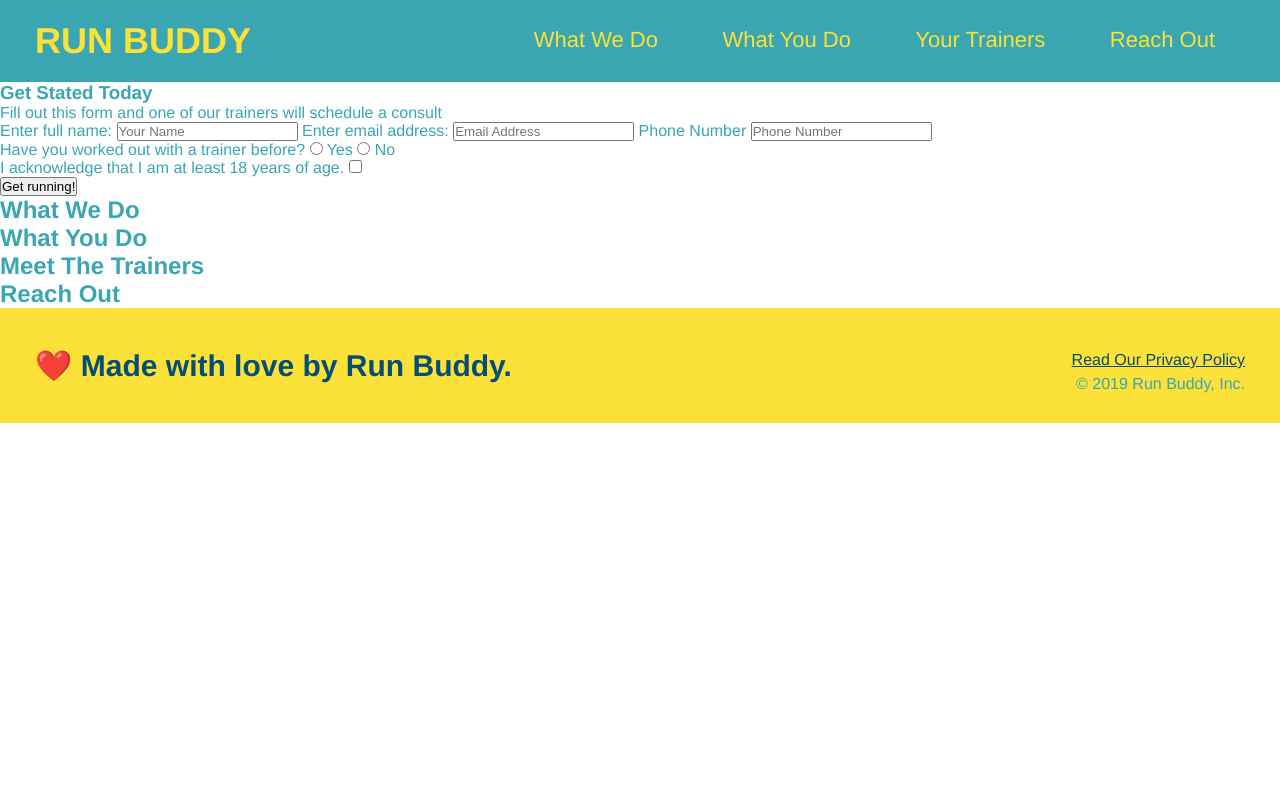
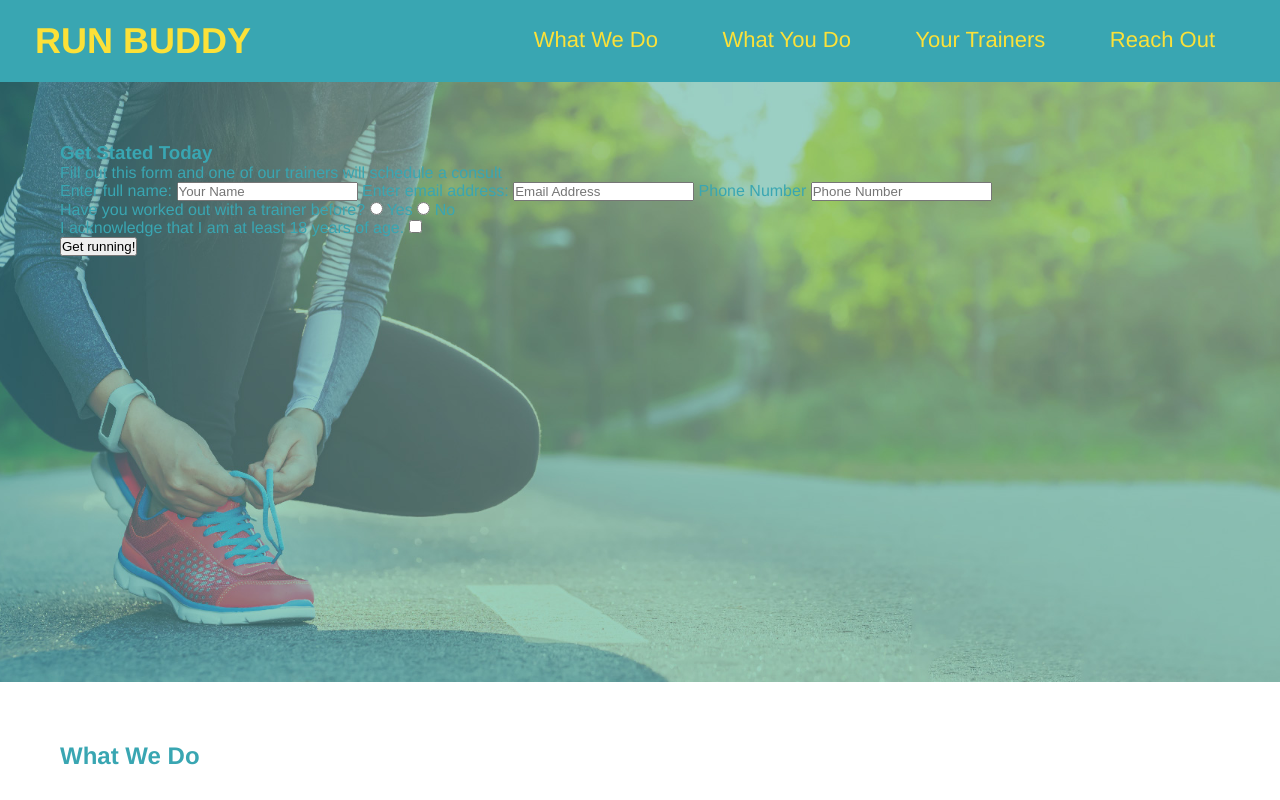
Before and after one commit to mlopez94/run-buddy-1, a plain HTML site: page index.html in a window 1280 px wide. Shown: the top 800 px of the page. Drawn offline with Linux system fonts and the light colour scheme.

Commit message:
hero image background

```diff
--- a/assets/css/style.css
+++ b/assets/css/style.css
@@ -64,3 +64,16 @@ footer div {
 footer a {
   color: #024e76;
 }
+
+section {
+  padding: 60px;
+}
+
+/* Hero Style Start */
+.hero {
+  background-image: url('../images/hero-bg.jpg');
+  height: 600px;
+  background-size: cover;
+  background-position: center;
+}
+/* Hero Style End */
--- a/index.html
+++ b/index.html
@@ -37,7 +37,7 @@
   </header>
 
   <!-- hero/jumbotron -->
-  <section>
+  <section class="hero">
     <div>
       <h3>Get Stated Today</h3>
       <p>Fill out this form and one of our trainers will schedule a consult</p>
```
Also changed, not shown: assets/images/hero-bg.jpg (added).
